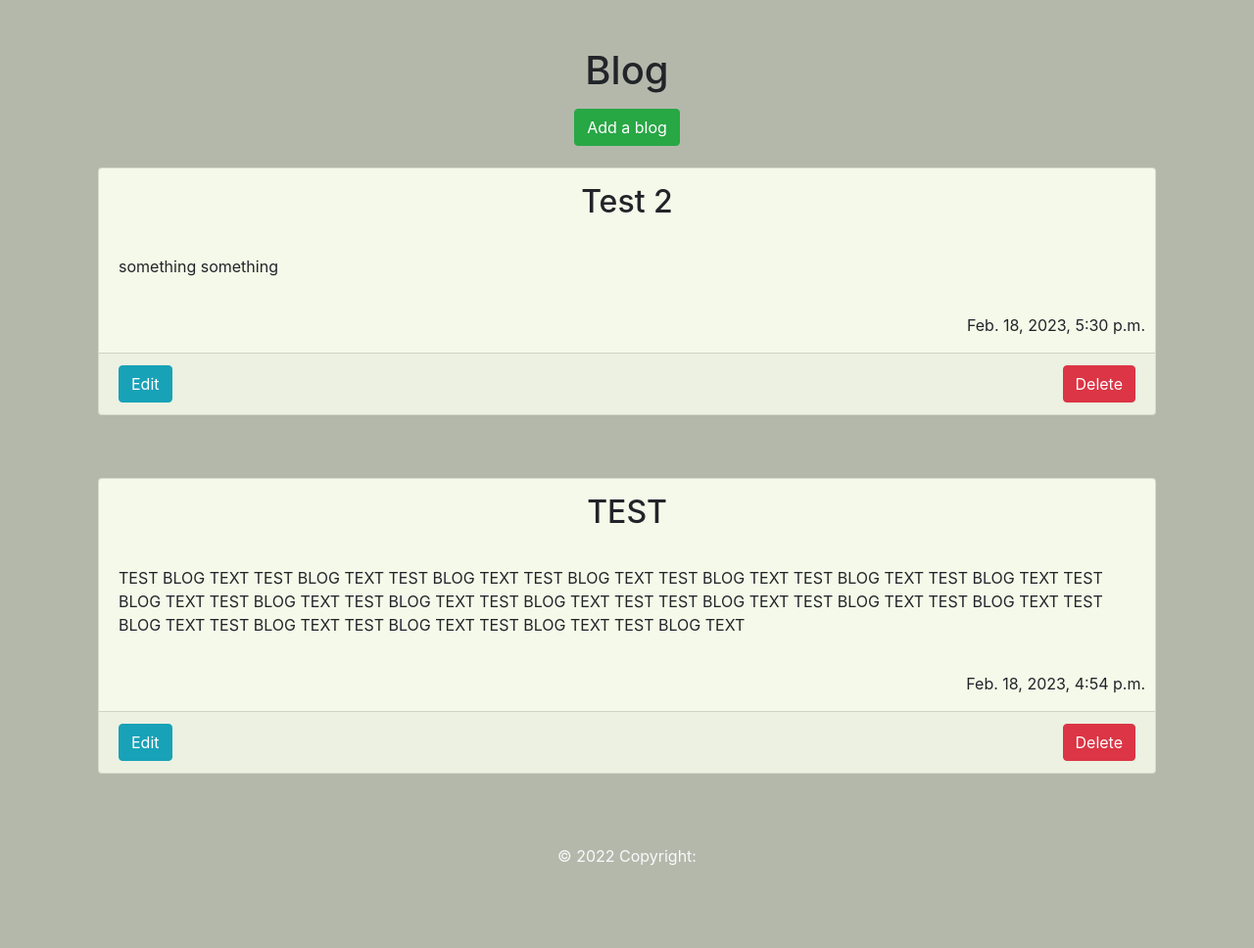
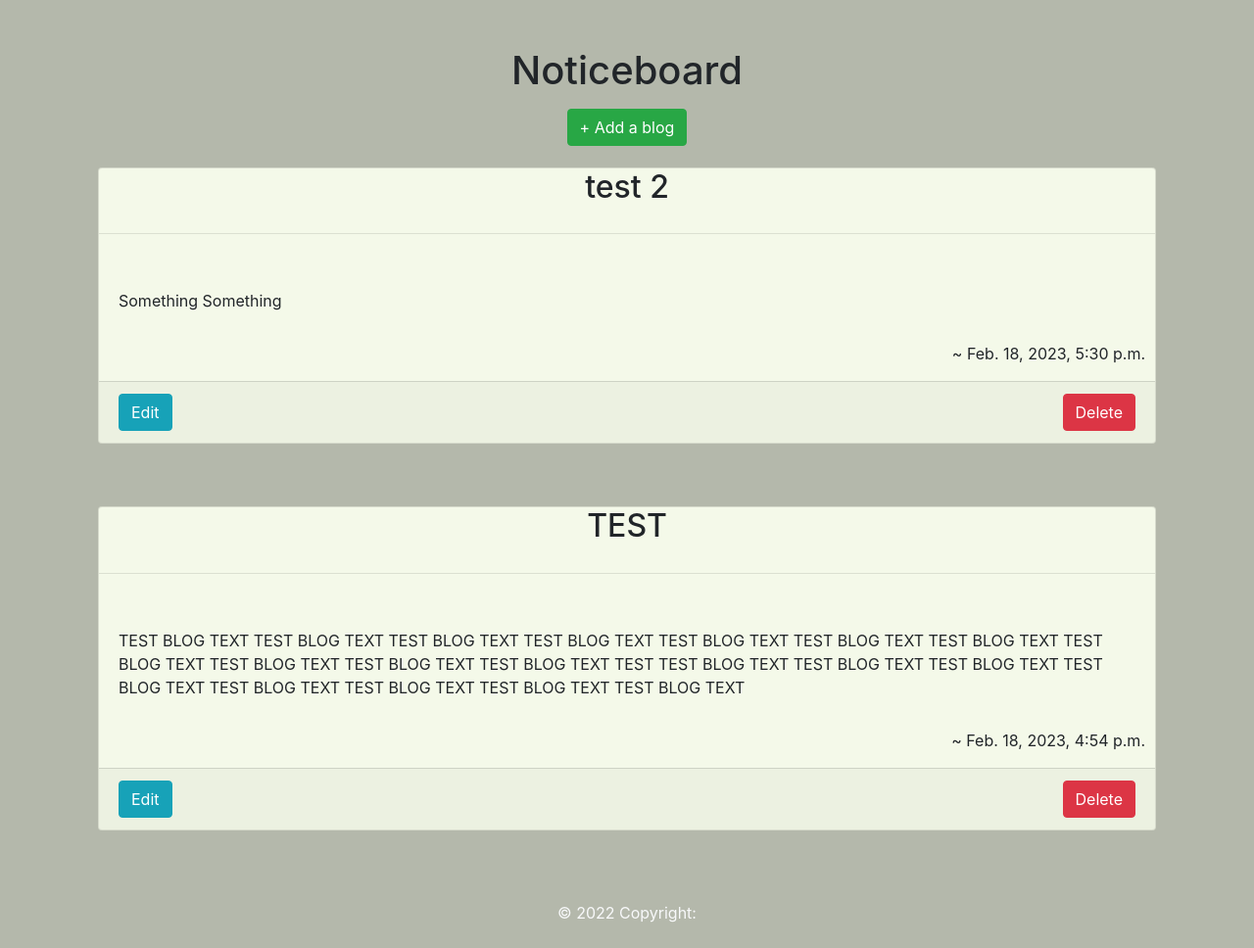
Before and after one commit to beratzorlu/HopeLink, a Django app: page /blog/ in a window 1280 px wide. Shown: the part 56-1024 px from the top of the page at 98% size. Before the commit the page ends 940 px from the top, so only its background shows below. Run offline with Django 4.2, Linux system fonts and the light colour scheme; data comes from the database, SQL or seed files in the repository.

Commit message:
Edit class names to hopefully not cause a conflict

```diff
--- a/blog/templates/blog/blog.html
+++ b/blog/templates/blog/blog.html
@@ -9,21 +9,22 @@
     <div class="row h-100">
         <div class="col mt-5">
             <h1 class="text-clear home-pg-text text-center">
-                Blog
+                Noticeboard
             </h1>
-            <div class="btn-margin">
+            <div class="btn-margin-hl">
                 <a class="btn rounded-0" href="#">
-                    <button class="btn rounded-3 btn-success" type="button">Add a blog</button>
+                    <button class="btn rounded-3 btn-success" type="button">+ Add a blog</button>
                 </a>
             </div>
             <div class="container">
                 <div class="row">
                     <div class="col-12">
                         {% for blog in blog %}
-                        <div class="card w-100">
+                        <div class="card w-100 message-hl card-main-hl">
                             <h2 class="card-title">{{ blog.title }}</h2>
-                            <p class="card-body text-left">{{blog.body}}</p>
-                            <p class="text-right date-right"> {{ blog.added_on }}</p>
+                            <hr>
+                            <p class="card-body card-heading-hl text-left">{{blog.body}}</p>
+                            <p class="text-right date-right margin-right-hl">~ {{ blog.added_on }}</p>
                             <div class="card-footer">
                                 <small class="ml-3">
                                     <a class="btn btn-info left" href="#">Edit</a>
--- a/static/css/base.css
+++ b/static/css/base.css
@@ -2,12 +2,12 @@ body {
     background-color: #B4B8AB;
 }
 
-.card-title {
-    margin: 15px 0 15px 0;
+.card-heading-hl {
+    margin: 20px 0 10px 0;
     text-transform: capitalize;
 }
 
-.card {
+.card-main-hl {
     margin-bottom: 4rem;
     background-color: #F4F9E9;
 }
@@ -20,10 +20,18 @@ body {
     float: right;
 }
 
-.date-right {
+.margin-right-hl {
     margin-right: 10px;
 }
 
-.btn-margin {
+.btn-margin-hl {
     margin-bottom: 15px;
 }
+
+.message-hl {
+    transition: .5s;
+}
+
+.message-hl:hover {
+    transform: scale(1.15);
+}
```
